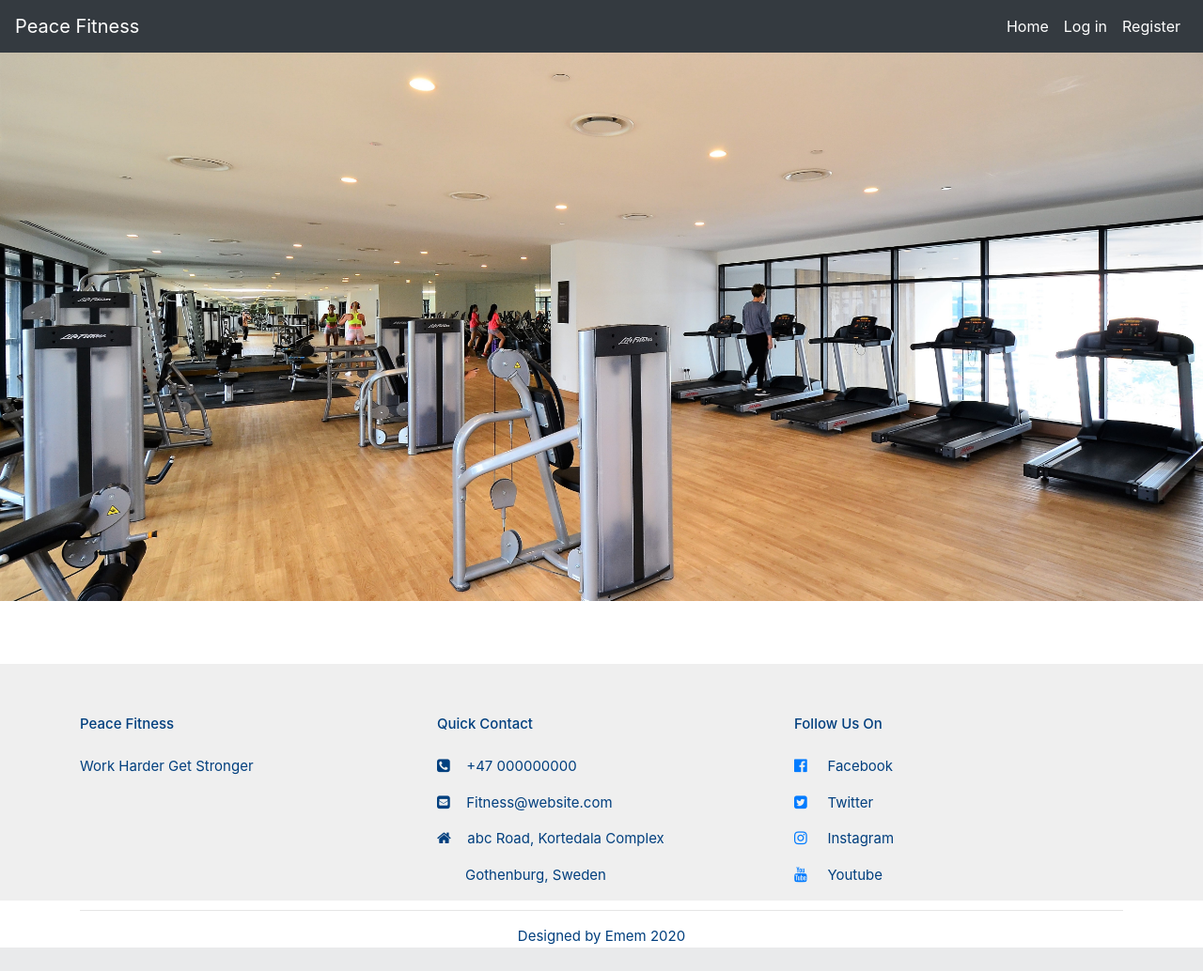
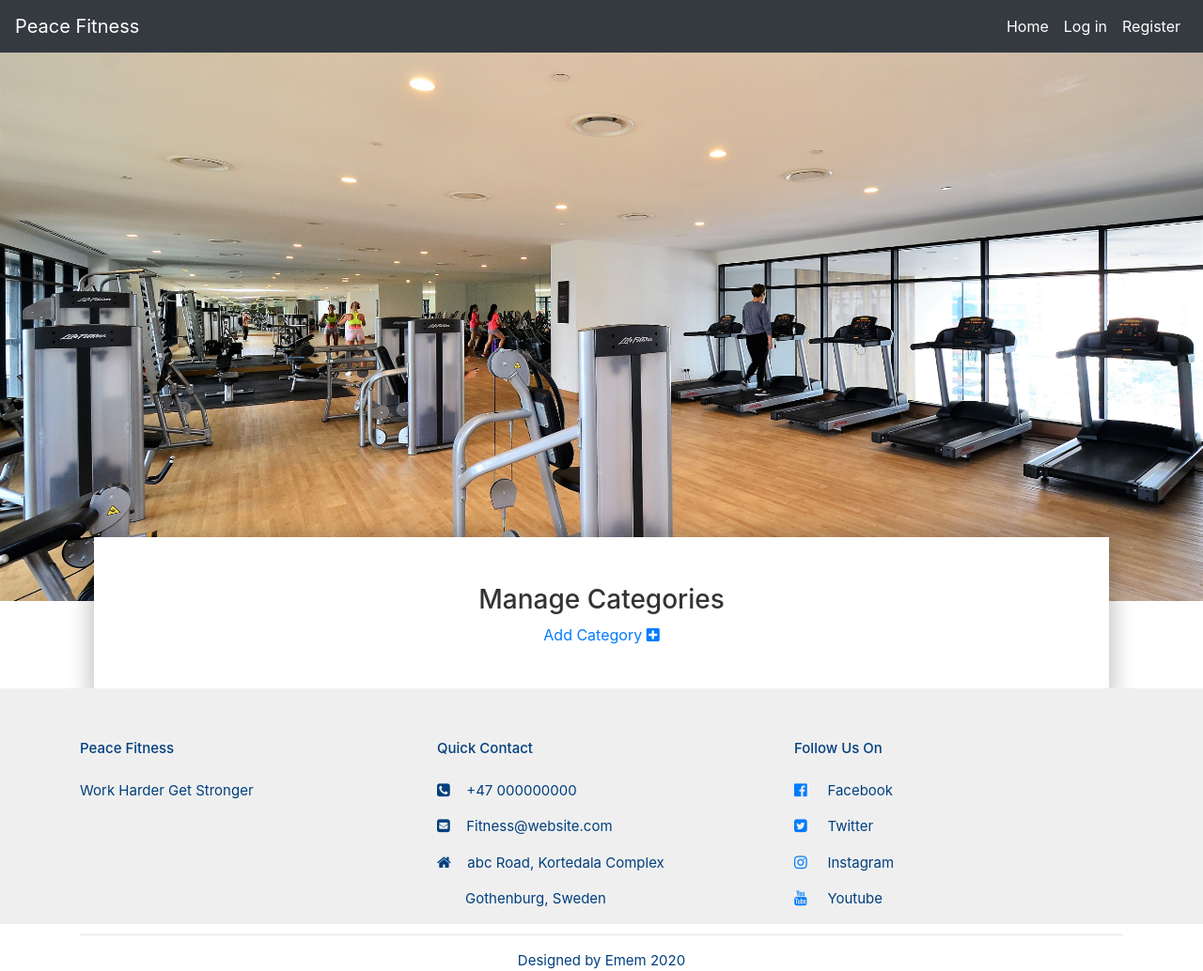
Before and after one commit to Code-Institute-Submissions/zappyemem-PeaceFitness_, a Flask app: page /get_categories in a window 1280 px wide. Shown: the whole page at 94% size. Before the commit the page ends 1009 px from the top, so only its background shows below. Run offline with Flask 2, Linux system fonts and the light colour scheme; data that the repository does not hold is empty; some libraries are stand-ins or nearby versions.

Commit message:
added categories functionality on app.py

```diff
--- a/templates/categories.html
+++ b/templates/categories.html
@@ -1,5 +1,9 @@
 {% extends "main.html" %}
-{% block tips %}
+{% block training %}
+
+<section id="welcome">
+    <div class="container">
+         <div class="welcome text-center">
 
  <h3 class="center-align">Manage Categories</h3>
 <div class="row">
@@ -19,25 +23,11 @@
 			<div class="card-action"> <a href="{{ url_for('edit_category',category_id=category._id) }}" class="btn yellow accent-4">Edit</a> {# <a href="{{ url_for('delete_category',category_id=category._id) }}" class="btn red lighten-1">Delete</a>#} <a id="confirm_modal_button" onclick="openModal()" data-url="{{ url_for('delete_category',category_id=category._id) }}" class="btn red lighten-1">Delete</a> </div>
 		</div>
 	</div> {% endfor %} </div>
-<script>
-function disableActions(bDisable = "none") {
-	let cardActions = document.getElementsByClassName("card-action");
-	for(let i = 0; i < cardActions.length; i++) {
-		cardActions[i].style.pointerEvents = bDisable
-	}
-}
 
-function openModal() {
-	let url = $('#confirm_modal_button').data('url');
-	$('#yes_confirm').attr('href', url);
-	$("#confirm_modal").show();
-	disableActions();
-}
 
-function hideModal() {
-	$('#confirm_modal').hide();
-	disableActions("auto");
-}
-</script>
+</div>
+</div>
+</section>
+
 
 {% endblock %}
--- a/templates/index.html
+++ b/templates/index.html
@@ -50,7 +50,7 @@
 						                            <a class="nav-link" href="{{ url_for('add_exercise') }}">Update Account</a>
 												 </li>{% if session.user|lower == "admin"|lower %}
 												<li class="nav-item">
-						                            <a class="nav-link" href="#Categories">Categories</a>
+						                            <a class="nav-link" href="{{ url_for('get_categories') }}">Categories</a>
 												</li>{% endif %}
 					                            <li class="nav-item">
 						                            <a class="nav-link" href="{{ url_for('logout') }}">Log Out</a>
--- a/templates/trainings.html
+++ b/templates/trainings.html
@@ -51,8 +51,8 @@
 
                 {% if session.user|lower == trainings.created_by|lower %}
                     <div class="card-action">
-                        <a href="{{ url_for('delete_tip', tip_id=tip._id) }}" class="btn-small blue lighten-1">Done</a>
-                        <a href="{{ url_for('edit_tip', tip_id=tip._id) }}" class="btn-small yellow darken-3">Edit</a>
+                        <a href="{{ url_for('delete_training', training_id=training._id) }}" class="btn-small blue lighten-1">Done</a>
+                        <a href="{{ url_for('edit_training', training_id=training._id) }}" class="btn-small yellow darken-3">Edit</a>
                     </div>
                 {% endif %}
 
```
Also changed, not shown: static/js/scripts.js (+20 -0 lines).
